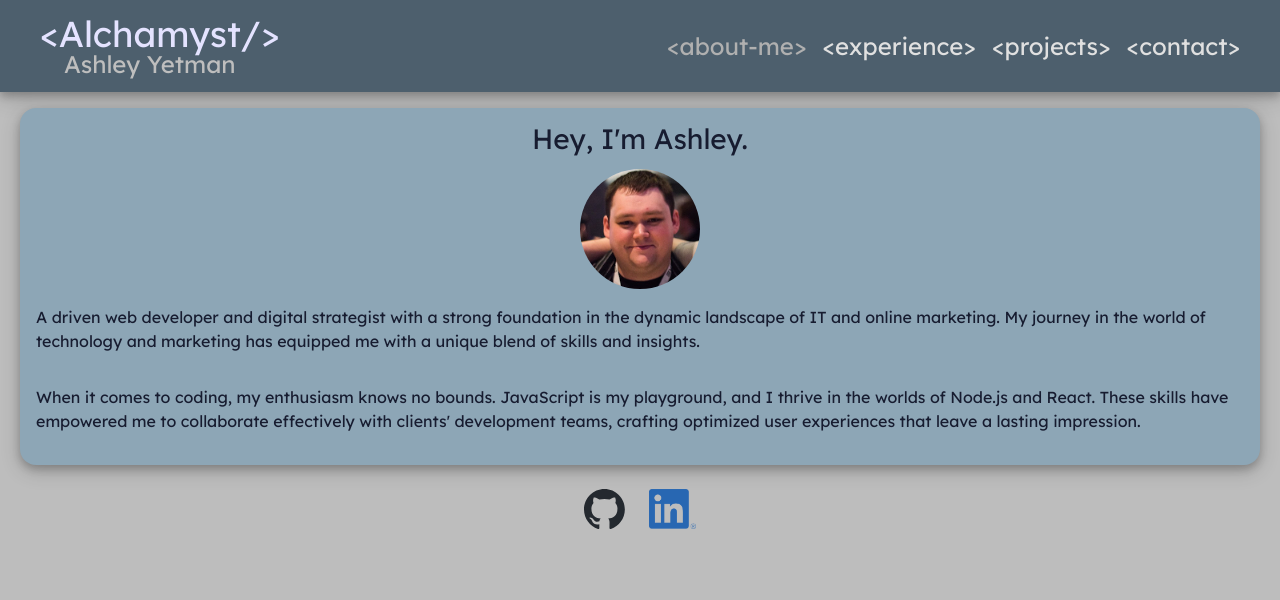
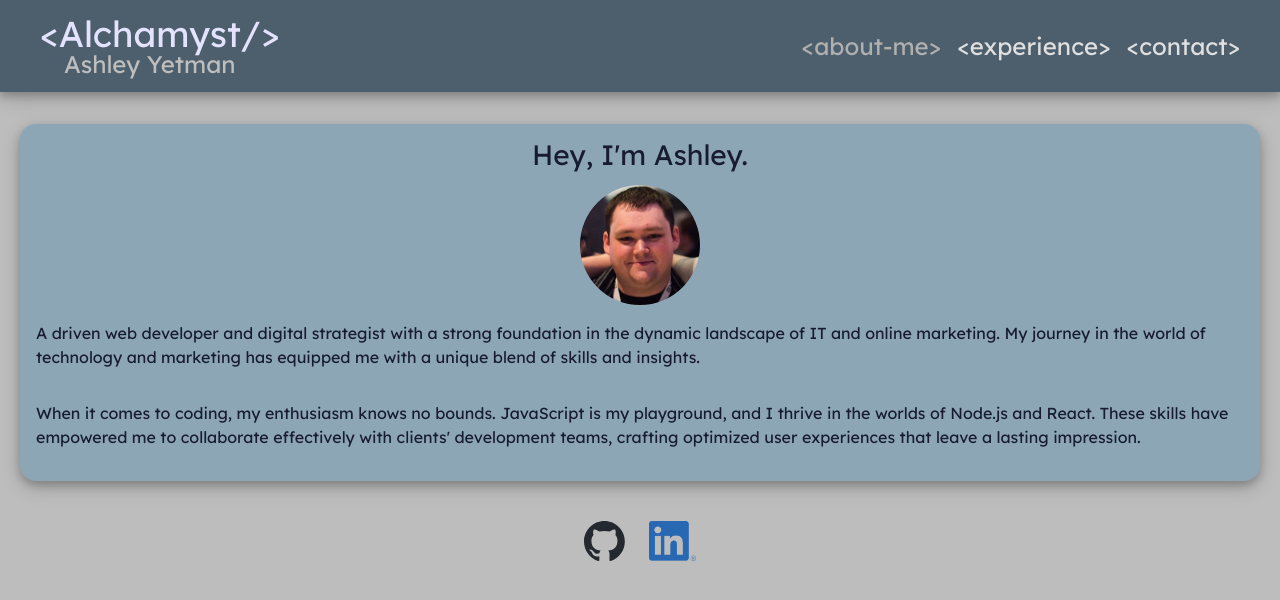
Before and after one commit to Alchamyst/ayetman-web, a React (Vite) app: page / in a window 1280 px wide. Shown: the top 600 px of the page. Built offline with nearby package versions, Linux system fonts and the light colour scheme.

Commit message:
hide Projects page and disable route.

```diff
--- a/src/App.jsx
+++ b/src/App.jsx
@@ -19,7 +19,7 @@ function App() {
           <Routes>
             <Route path="/" element={<AboutMePage />} />
             <Route path="/experience" exact element={<ExperiencePage />} />
-            <Route path="/projects" exact element={<ProjectsPage />} />
+            {/* <Route path="/projects" exact element={<ProjectsPage />} />      */}
             <Route path="/contact" exact element={<ContactPage />} />
             <Route path="*" exact element={<NotFoundPage />} status={404}/>
           </Routes>
--- a/src/components/Navbar.jsx
+++ b/src/components/Navbar.jsx
@@ -5,7 +5,7 @@ export default function Navbar(props) {
     const pageList = [
         { "path":"/", "label": "about-me" },
         { "path":"/experience", "label": "experience" },
-        { "path":"/projects", "label": "projects" },
+        // { "path":"/projects", "label": "projects" },
         { "path":"/contact", "label": "contact" },
     ];
 
--- a/src/styles/notFoundPage.css
+++ b/src/styles/notFoundPage.css
@@ -1,3 +1,4 @@
-.placeholder {
-    background-color:lime;
+.main > main {
+    padding-top: 1em;
+    padding-bottom: 1em;
 }
```
